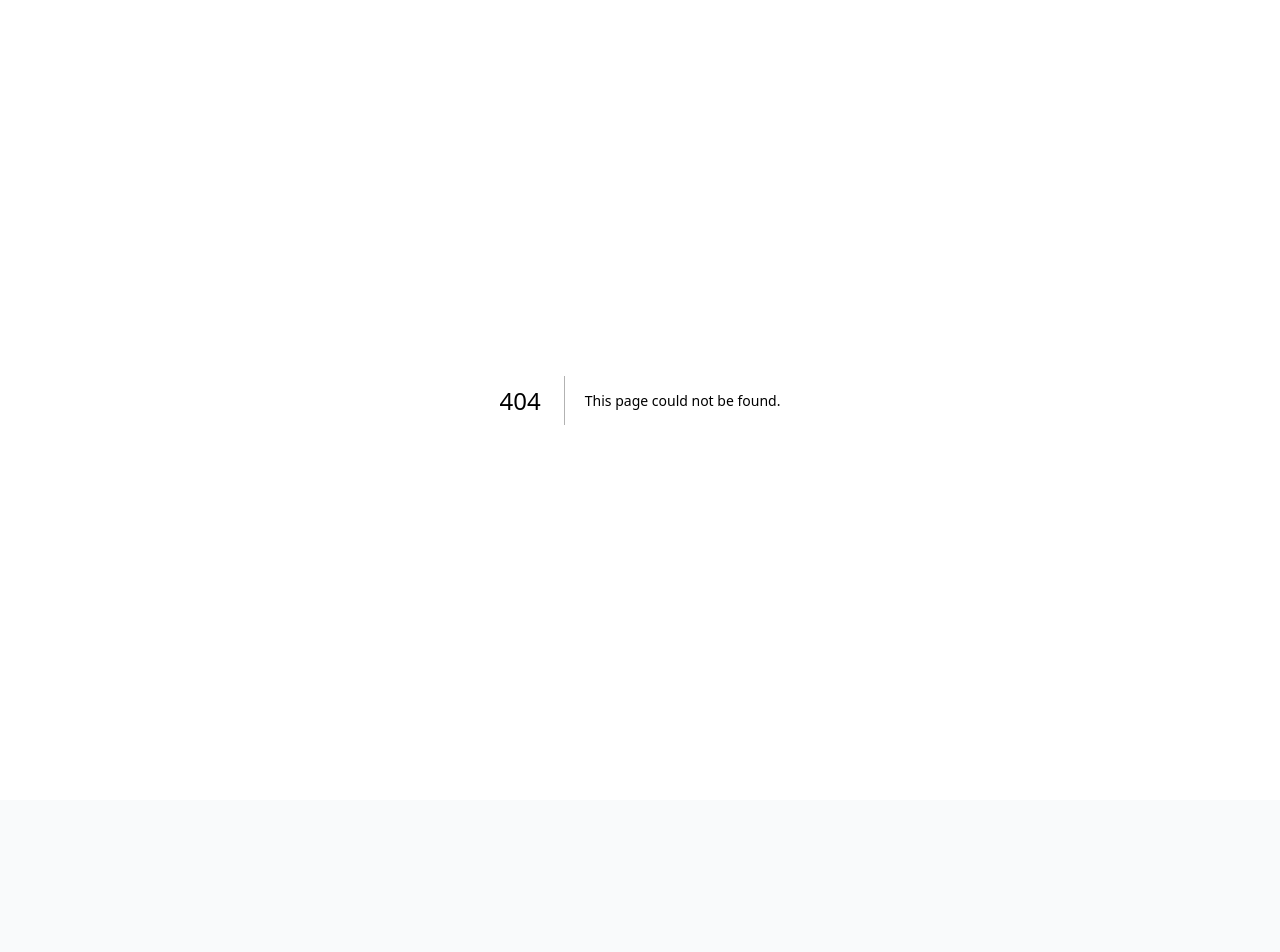
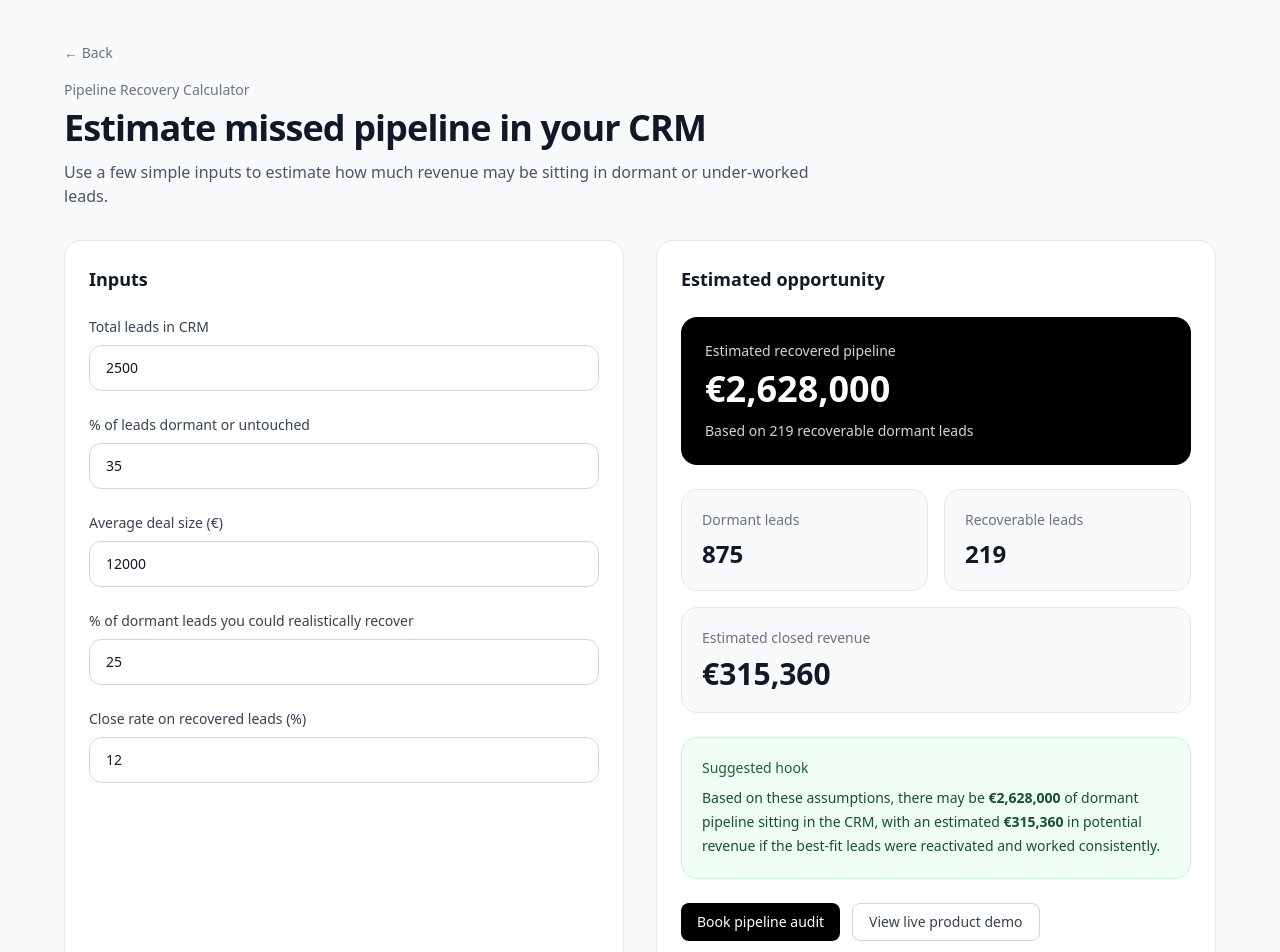
Before and after one commit to powerstephen/ai-sales-agent-mvp-new, a Next.js app: page /calculator in a window 1280 px wide. Before the commit this address had no page. Shown: the top 952 px of the page. Before the commit the page ends 800 px from the top, so only its background shows below. Built offline with nearby package versions, Linux system fonts and the light colour scheme.

Commit message:
Create page.tsx

```diff
--- /dev/null
+++ b/app/calculator/page.tsx
@@ -0,0 +1,186 @@
+"use client";
+
+import Link from "next/link";
+import { useMemo, useState } from "react";
+
+function formatCurrency(value: number) {
+  return new Intl.NumberFormat("en-IE", {
+    style: "currency",
+    currency: "EUR",
+    maximumFractionDigits: 0,
+  }).format(value);
+}
+
+export default function PipelineCalculatorPage() {
+  const [totalLeads, setTotalLeads] = useState(2500);
+  const [dormantPercent, setDormantPercent] = useState(35);
+  const [avgDealSize, setAvgDealSize] = useState(12000);
+  const [recoveryRate, setRecoveryRate] = useState(25);
+  const [closeRate, setCloseRate] = useState(12);
+
+  const results = useMemo(() => {
+    const dormantLeads = Math.round(totalLeads * (dormantPercent / 100));
+    const recoverableLeads = Math.round(dormantLeads * (recoveryRate / 100));
+    const estimatedRecoveredPipeline = recoverableLeads * avgDealSize;
+    const estimatedClosedRevenue = estimatedRecoveredPipeline * (closeRate / 100);
+
+    return {
+      dormantLeads,
+      recoverableLeads,
+      estimatedRecoveredPipeline,
+      estimatedClosedRevenue,
+    };
+  }, [totalLeads, dormantPercent, avgDealSize, recoveryRate, closeRate]);
+
+  return (
+    <main className="min-h-screen bg-gray-50 px-6 py-10 md:px-10">
+      <div className="mx-auto max-w-6xl">
+        <div className="mb-8">
+          <Link href="/" className="text-sm text-gray-500 hover:text-gray-700">
+            ← Back
+          </Link>
+
+          <p className="mt-4 text-sm font-medium text-gray-500">Pipeline Recovery Calculator</p>
+          <h1 className="mt-2 text-3xl font-semibold tracking-tight text-gray-900 md:text-4xl">
+            Estimate missed pipeline in your CRM
+          </h1>
+          <p className="mt-3 max-w-3xl text-base text-gray-600">
+            Use a few simple inputs to estimate how much revenue may be sitting in dormant or under-worked leads.
+          </p>
+        </div>
+
+        <div className="grid gap-8 lg:grid-cols-[1fr_1fr]">
+          <section className="rounded-2xl border border-gray-200 bg-white p-6 shadow-sm">
+            <h2 className="text-lg font-semibold text-gray-900">Inputs</h2>
+
+            <div className="mt-6 space-y-6">
+              <div>
+                <label className="block text-sm font-medium text-gray-700">
+                  Total leads in CRM
+                </label>
+                <input
+                  type="number"
+                  value={totalLeads}
+                  onChange={(e) => setTotalLeads(Number(e.target.value))}
+                  className="mt-2 w-full rounded-xl border border-gray-300 px-4 py-3 text-sm outline-none focus:border-gray-500"
+                />
+              </div>
+
+              <div>
+                <label className="block text-sm font-medium text-gray-700">
+                  % of leads dormant or untouched
+                </label>
+                <input
+                  type="number"
+                  value={dormantPercent}
+                  onChange={(e) => setDormantPercent(Number(e.target.value))}
+                  className="mt-2 w-full rounded-xl border border-gray-300 px-4 py-3 text-sm outline-none focus:border-gray-500"
+                />
+              </div>
+
+              <div>
+                <label className="block text-sm font-medium text-gray-700">
+                  Average deal size (€)
+                </label>
+                <input
+                  type="number"
+                  value={avgDealSize}
+                  onChange={(e) => setAvgDealSize(Number(e.target.value))}
+                  className="mt-2 w-full rounded-xl border border-gray-300 px-4 py-3 text-sm outline-none focus:border-gray-500"
+                />
+              </div>
+
+              <div>
+                <label className="block text-sm font-medium text-gray-700">
+                  % of dormant leads you could realistically recover
+                </label>
+                <input
+                  type="number"
+                  value={recoveryRate}
+                  onChange={(e) => setRecoveryRate(Number(e.target.value))}
+                  className="mt-2 w-full rounded-xl border border-gray-300 px-4 py-3 text-sm outline-none focus:border-gray-500"
+                />
+              </div>
+
+              <div>
+                <label className="block text-sm font-medium text-gray-700">
+                  Close rate on recovered leads (%)
+                </label>
+                <input
+                  type="number"
+                  value={closeRate}
+                  onChange={(e) => setCloseRate(Number(e.target.value))}
+                  className="mt-2 w-full rounded-xl border border-gray-300 px-4 py-3 text-sm outline-none focus:border-gray-500"
+                />
+              </div>
+            </div>
+          </section>
+
+          <section className="rounded-2xl border border-gray-200 bg-white p-6 shadow-sm">
+            <h2 className="text-lg font-semibold text-gray-900">Estimated opportunity</h2>
+
+            <div className="mt-6 rounded-2xl bg-black p-6 text-white">
+              <p className="text-sm text-gray-300">Estimated recovered pipeline</p>
+              <p className="mt-2 text-4xl font-semibold">
+                {formatCurrency(results.estimatedRecoveredPipeline)}
+              </p>
+              <p className="mt-3 text-sm text-gray-300">
+                Based on {results.recoverableLeads.toLocaleString()} recoverable dormant leads
+              </p>
+            </div>
+
+            <div className="mt-6 grid gap-4 md:grid-cols-2">
+              <div className="rounded-2xl border border-gray-200 bg-gray-50 p-5">
+                <p className="text-sm text-gray-500">Dormant leads</p>
+                <p className="mt-2 text-2xl font-semibold text-gray-900">
+                  {results.dormantLeads.toLocaleString()}
+                </p>
+              </div>
+
+              <div className="rounded-2xl border border-gray-200 bg-gray-50 p-5">
+                <p className="text-sm text-gray-500">Recoverable leads</p>
+                <p className="mt-2 text-2xl font-semibold text-gray-900">
+                  {results.recoverableLeads.toLocaleString()}
+                </p>
+              </div>
+
+              <div className="rounded-2xl border border-gray-200 bg-gray-50 p-5 md:col-span-2">
+                <p className="text-sm text-gray-500">Estimated closed revenue</p>
+                <p className="mt-2 text-3xl font-semibold text-gray-900">
+                  {formatCurrency(results.estimatedClosedRevenue)}
+                </p>
+              </div>
+            </div>
+
+            <div className="mt-6 rounded-2xl border border-green-200 bg-green-50 p-5">
+              <p className="text-sm font-medium text-green-800">Suggested hook</p>
+              <p className="mt-2 text-sm leading-6 text-green-900">
+                Based on these assumptions, there may be{" "}
+                <span className="font-semibold">
+                  {formatCurrency(results.estimatedRecoveredPipeline)}
+                </span>{" "}
+                of dormant pipeline sitting in the CRM, with an estimated{" "}
+                <span className="font-semibold">
+                  {formatCurrency(results.estimatedClosedRevenue)}
+                </span>{" "}
+                in potential revenue if the best-fit leads were reactivated and worked consistently.
+              </p>
+            </div>
+
+            <div className="mt-6 flex flex-wrap gap-3">
+              <button className="rounded-lg bg-black px-4 py-2 text-sm text-white">
+                Book pipeline audit
+              </button>
+              <Link
+                href="/"
+                className="rounded-lg border border-gray-300 px-4 py-2 text-sm text-gray-700"
+              >
+                View live product demo
+              </Link>
+            </div>
+          </section>
+        </div>
+      </div>
+    </main>
+  );
+}
```
